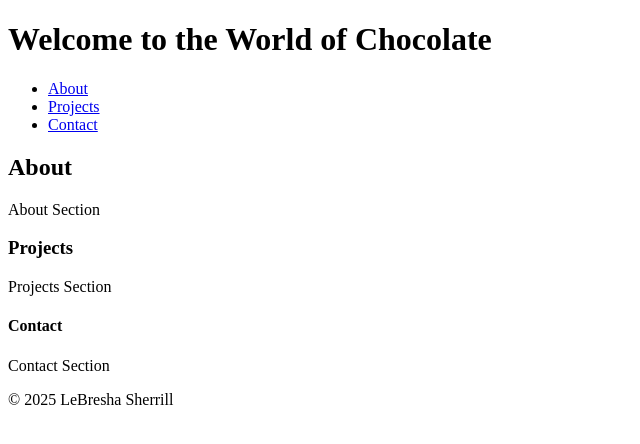
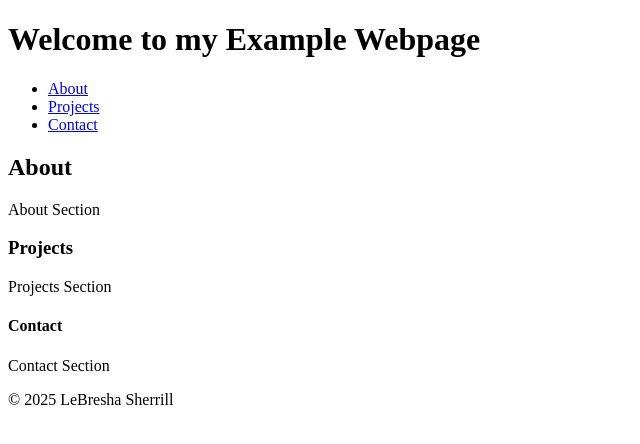
Before and after one commit to Sherrill374/Sherrill374.github.io, a plain HTML site: page index.html in a window 1280 px wide. Shown: the whole page, without its empty margins (0-640 px from the left). Drawn offline with Linux system fonts and the light colour scheme.

Commit message:
Update index.html

```diff
--- a/index.html
+++ b/index.html
@@ -8,7 +8,7 @@
 </head>
 <body>
   <header>
-    <h1>Welcome to the World of Chocolate</h1>
+    <h1>Welcome to my Example Webpage</h1>
   </header>
 
   <nav>
```
